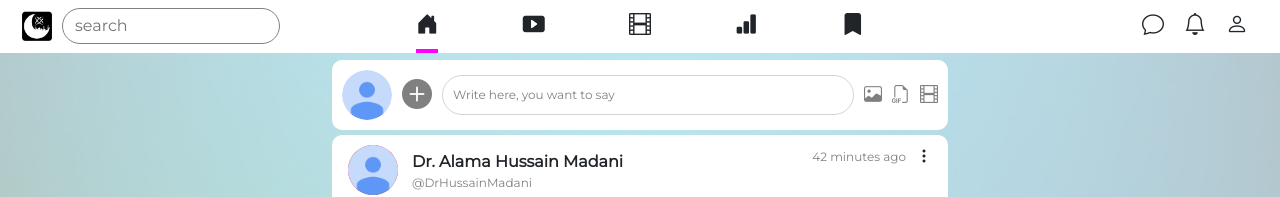
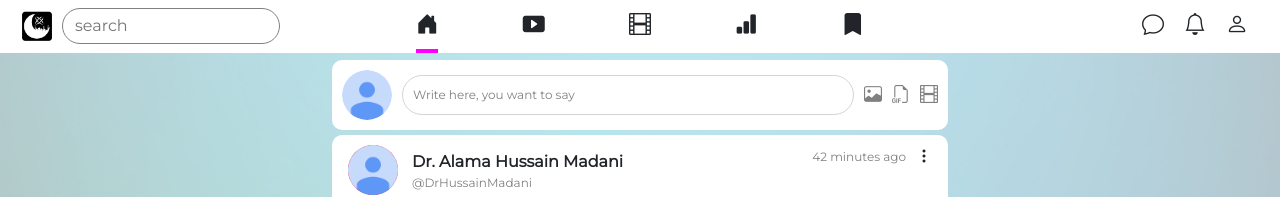
Before and after one commit to MohdBelalNaim/hilallink-front-end, a React (Create React App) app: page /home in a window 1280 px wide. Shown: the top 197 px of the page. Built offline with nearby package versions, Linux system fonts and the light colour scheme.

Commit message:
changes to posting area

```diff
--- a/src/screens/Main.jsx
+++ b/src/screens/Main.jsx
@@ -17,9 +17,6 @@ const Main = () => {
                 <div className="post-data-item">
                   <div className="user-photo-wrapper">
                   </div>
-                </div>
-                <div className="post-data-item">
-                  <i className="bi bi-plus-circle-fill plus-icon"></i>
                 </div>
                 <div className="post-data-item post-input">
                   <div className="input-skeleton">Write here, you want to say</div>
```
